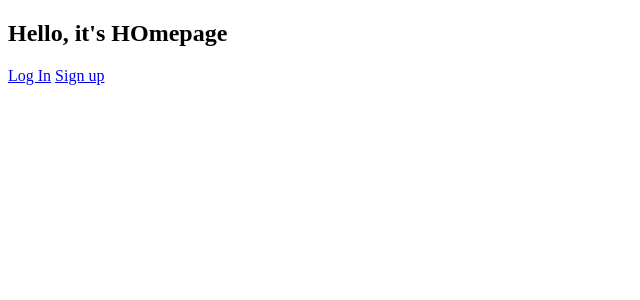
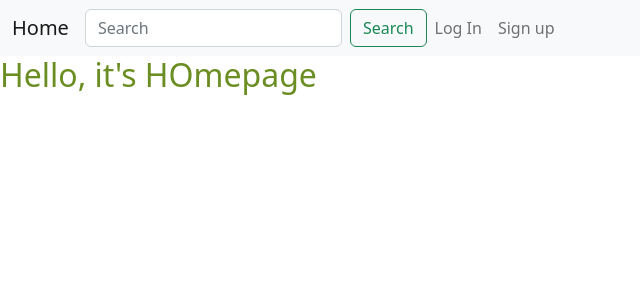
Before and after one commit to tookthepills/book-django, a Django app: page / in a window 1280 px wide. Shown: the top 300 px of the page, without its empty margins (0-640 px from the left). Run offline with Django 4.2, Linux system fonts and the light colour scheme.

Commit message:
Add AboutPageView(also write tests) Create staticfiles dirs Change nav-bar style of base.html file

```diff
--- a/pages/urls.py
+++ b/pages/urls.py
@@ -1,7 +1,8 @@
 from django.urls import path
 
-from .views import HomePageView
+from .views import HomePageView, AboutPageView
 
 urlpatterns = [
+    path('about/', AboutPageView.as_view(), name="about"),
     path('', HomePageView.as_view(), name="homepage"),
 ]
--- a/pages/views.py
+++ b/pages/views.py
@@ -4,3 +4,6 @@ from django.views.generic import TemplateView
 class HomePageView(TemplateView):
     template_name = 'home.html'
 # Create your views here.
+
+class AboutPageView(TemplateView):
+    template_name = 'about.html'
--- /dev/null
+++ b/static/css/base.css
@@ -0,0 +1,8 @@
+h1, h2{
+    color: olivedrab;
+}
+
+.japanimage{
+    width: 400px;
+    height: auto;
+}
--- /dev/null
+++ b/static/js/base.js
@@ -0,0 +1 @@
+console.log("javascript I'll learn you someday!")
--- a/templates/_base.html
+++ b/templates/_base.html
@@ -1,13 +1,50 @@
+
+{% load static %}
 <!DOCTYPE html>
 <html lang="en">
 <head>
     <meta charset="UTF-8">
     <meta http-equiv="X-UA-Compatible" content="IE=edge">
     <meta name="viewport" content="width=device-width, initial-scale=1.0">
+
     <title>{% block title %} DJANGO {% endblock title %}</title>
+    <!-- css -->
+    <link rel="stylesheet" href="{% static 'css/base.css' %}">
+    <!-- bootstrap -->
+    <link href="https://cdn.jsdelivr.net/npm/bootstrap@5.2.3/dist/css/bootstrap.min.css" rel="stylesheet" integrity="sha384-rbsA2VBKQhggwzxH7pPCaAqO46MgnOM80zW1RWuH61DGLwZJEdK2Kadq2F9CUG65" crossorigin="anonymous">
 </head>
 <body>
-    {% block content %}
-    {% endblock content %}
+
+    <nav class="navbar navbar-expand-lg bg-light">
+        <div class="container-fluid">
+          <a class="navbar-brand" href="{% url 'homepage' %}">Home</a>
+
+          <form class="d-flex" role="search">
+            <input class="form-control me-2" type="search" placeholder="Search" aria-label="Search">
+            <button class="btn btn-outline-success" type="submit">Search</button>
+          </form>
+
+            <div class="collapse navbar-collapse" id="navbarNavAltMarkup">
+                <div class="navbar-nav">
+                    {% if user.is_authenticated %}
+                        <a class="nav-link">Hello {{user.username }}</a>
+                        <a class="nav-link" href="{% url 'logout' %}">Log Out</a>
+                    {% else %}
+                        <a class="nav-link" href="{% url 'login' %}">Log In</a>
+                        <a class="nav-link" href="{% url 'signup' %}">Sign up</a>
+                    {% endif %}
+                </div>
+            </div>
+
+        </div>
+      </nav>
+
+    <div>
+        {% block content %}
+        {% endblock content %}
+    </div>
+
+    <!-- javascript -->
+    <script src="https://cdn.jsdelivr.net/npm/bootstrap@5.2.3/dist/js/bootstrap.bundle.min.js" integrity="sha384-kenU1KFdBIe4zVF0s0G1M5b4hcpxyD9F7jL+jjXkk+Q2h455rYXK/7HAuoJl+0I4" crossorigin="anonymous"></script>
 </body>
 </html>
--- a/templates/home.html
+++ b/templates/home.html
@@ -1,16 +1,10 @@
 {% extends '_base.html' %}
-
+{% load static %}
 {% block title %} HOMEPAGE {% endblock title %}
 
 {% block content %}
 <h2>Hello, it's HOmepage</h2>
 
-{% if user.is_authenticated %}
-    <p>Hello {{user.username }}</p>
-    <a href="{% url 'logout' %}">Log Out</a>
-{% else %}
-    <a href="{% url 'login' %}">Log In</a>
-    <a href="{% url 'signup' %}">Sign up</a>
-{% endif %}
+
 
 {% endblock content %}
--- a/templates/registration/login.html
+++ b/templates/registration/login.html
@@ -1,5 +1,4 @@
 {% extends '_base.html' %}
-
 {% block title %} signIn {% endblock title %}
 
 {% block content %}
--- a/templates/signup.html
+++ b/templates/signup.html
@@ -1,5 +1,4 @@
 {% extends '_base.html' %}
-
 {% block title %}
 SIGNUP page
 {% endblock title %}
```
Also changed, not shown: book_django/settings.py (+9 -0 lines), pages/tests.py (+27 -1 lines), templates/about.html (added, +7 -0 lines), static/image/japan.jpg (added).
